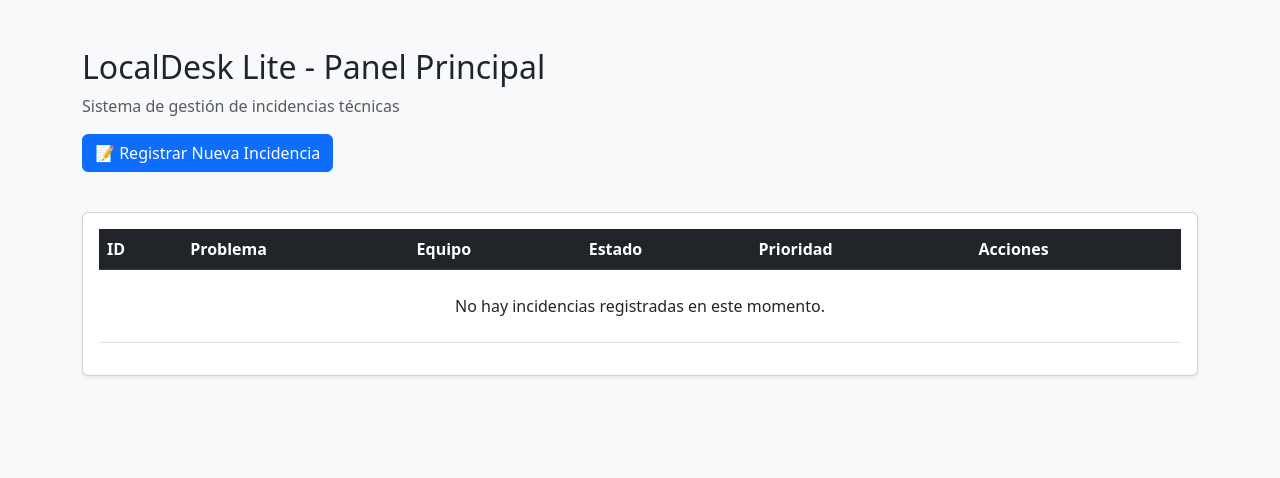
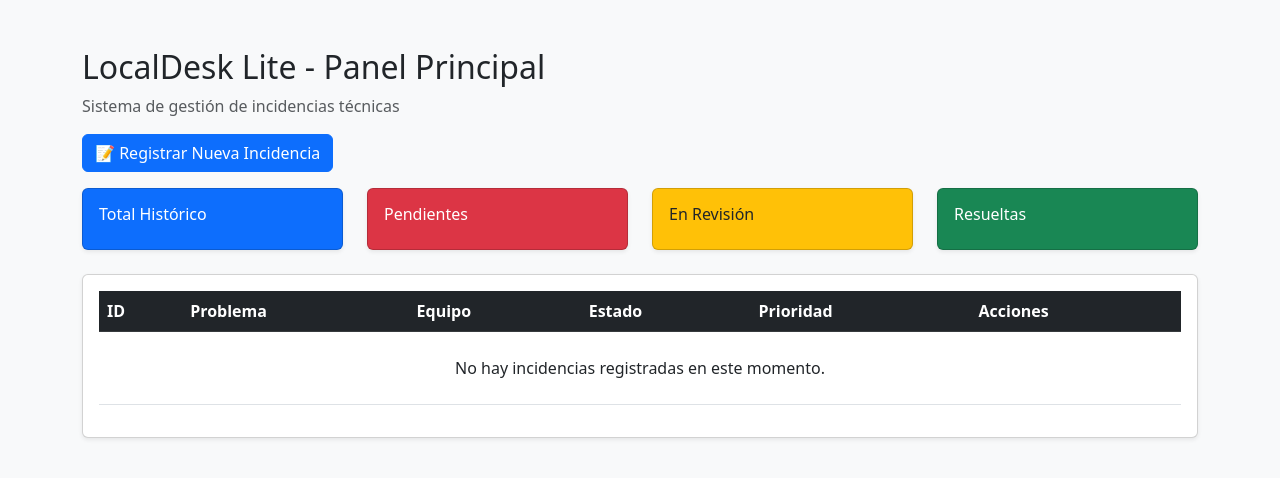
Before and after one commit to zayfer-ux/Localdesk-lite, a Flask app: template templates/index.html in a window 1280 px wide. Shown: the top 478 px of the page. Run offline with Flask 3, Linux system fonts and the light colour scheme; the template is opened without the code that fills it, so the values that code supplies are empty.

Commit message:
feat: Agregar un panel de estadisticas

```diff
--- a/app.py
+++ b/app.py
@@ -11,7 +11,7 @@ token = os.getenv("TURSO_AUTH_TOKEN")
 
 app = Flask(__name__)
 
-# Ruta 1: Mostrar el panel principal (Ya la teníamos)
+# Ruta 1: Mostrar el panel principal y estadísticas
 @app.route('/')
 def inicio():
     try:
@@ -19,11 +19,22 @@ def inicio():
         resultado = cliente.execute("SELECT * FROM incidencias ORDER BY id DESC")
         lista_incidencias = resultado.rows
         cliente.close()
+
+        # Calcular estadísticas rápidas
+        stats = {
+            'total': len(lista_incidencias),
+            'pendientes': sum(1 for i in lista_incidencias if i[7] == 'Pendiente'),
+            'revision': sum(1 for i in lista_incidencias if i[7] == 'En revisión'),
+            'resueltas': sum(1 for i in lista_incidencias if i[7] == 'Resuelta')
+        }
+
     except Exception as e:
         lista_incidencias = []
+        stats = {'total': 0, 'pendientes': 0, 'revision': 0, 'resueltas': 0}
         print(f"Error base de datos: {e}")
 
-    return render_template('index.html', incidencias=lista_incidencias)
+    # Enviar datos y estadísticas al HTML
+    return render_template('index.html', incidencias=lista_incidencias, stats=stats)
 
 # Ruta 2: Mostrar el formulario y guardar los datos (NUEVA)
 @app.route('/nuevo', methods=['GET', 'POST'])
--- a/templates/index.html
+++ b/templates/index.html
@@ -17,9 +17,42 @@
                 <p class="text-muted">Sistema de gestión de incidencias técnicas</p>
                 <!-- Botón de crear nuevo registro -->
                 <a href="/nuevo" class="btn btn-primary mb-3">📝 Registrar Nueva Incidencia</a>
+                <!-- PANEL DE ESTADÍSTICAS -->
+                <div class="row mb-4">
+                    <div class="col-md-3">
+                        <div class="card bg-primary text-white shadow-sm">
+                            <div class="card-body">
+                                <h6 class="card-title">Total Histórico</h6>
+                                <h3 class="mb-0">{{ stats.total }}</h3>
                             </div>
                         </div>
-
+                    </div>
+                    <div class="col-md-3">
+                        <div class="card bg-danger text-white shadow-sm">
+                            <div class="card-body">
+                                <h6 class="card-title">Pendientes</h6>
+                                <h3 class="mb-0">{{ stats.pendientes }}</h3>
+                            </div>
+                        </div>
+                    </div>
+                    <div class="col-md-3">
+                        <div class="card bg-warning text-dark shadow-sm">
+                            <div class="card-body">
+                                <h6 class="card-title">En Revisión</h6>
+                                <h3 class="mb-0">{{ stats.revision }}</h3>
+                            </div>
+                        </div>
+                    </div>
+                    <div class="col-md-3">
+                        <div class="card bg-success text-white shadow-sm">
+                            <div class="card-body">
+                                <h6 class="card-title">Resueltas</h6>
+                                <h3 class="mb-0">{{ stats.resueltas }}</h3>
+                            </div>
+                        </div>
+                    </div>
+                </div>
+                <!-- FIN PANEL DE ESTADÍSTICAS -->
                 <div class="card shadow-sm">
                     <div class="card-body">
                         <table class="table table-hover align-middle">
@@ -60,7 +93,8 @@
                                 {% else %}
                                 <tr>
                                     <!-- Ajustado a 6 columnas -->
-                            <td colspan="6" class="text-center py-4">No hay incidencias registradas en este momento.
+                                    <td colspan="6" class="text-center py-4">No hay incidencias registradas en este
+                                        momento.
                                     </td>
                                 </tr>
                                 {% endfor %}
```
Lines whose indentation alone changed are shown as unchanged.
